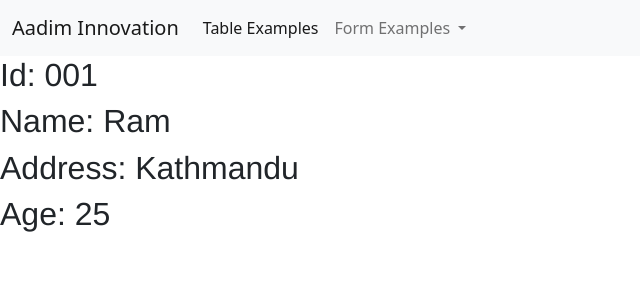
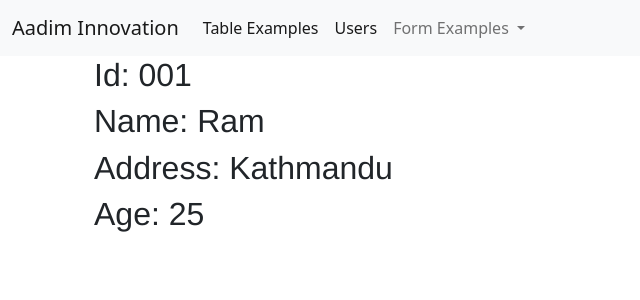
Before and after one commit to paribartankalathoki/basic-angular, an Angular app: page /home/detail-view/1 in a window 1280 px wide. Shown: the top 300 px of the page, without its empty margins (0-640 px from the left). Built offline with nearby package versions, Linux system fonts and the light colour scheme.

Commit message:
refactor routes and modification

```diff
--- a/src/app/detailview/detailview.component.html
+++ b/src/app/detailview/detailview.component.html
@@ -1,7 +1,13 @@
-<h2>Id: {{userDetails.id}}</h2>
+<div class="container">
+  <div class="row">
+    <div class="col-sm-12">
+      <h2>Id: {{ userDetails.id }}</h2>
 
-<h2>Name: {{userDetails.name}}</h2>
+      <h2>Name: {{ userDetails.name }}</h2>
 
-<h2>Address: {{userDetails.address}}</h2>
+      <h2>Address: {{ userDetails.address }}</h2>
 
-<h2>Age: {{userDetails.age}}</h2>
+      <h2>Age: {{ userDetails.age }}</h2>
+    </div>
+  </div>
+</div>
--- a/src/app/home/home.component.html
+++ b/src/app/home/home.component.html
@@ -9,6 +9,9 @@
         <ul class="navbar-nav me-auto mb-2 mb-lg-0">
           <li class="nav-item">
             <a class="nav-link active" aria-current="page" href="javascript:void(0)" routerLink="/home">Table Examples</a>
+          </li>
+          <li class="nav-item">
+            <a class="nav-link active" aria-current="page" href="javascript:void(0)" routerLink="/home/users">Users</a>
           </li>
           <li class="nav-item dropdown">
             <a class="nav-link dropdown-toggle" href="javascript:void(0);" id="navbarDropdown" role="button" data-bs-toggle="dropdown" aria-expanded="false">
--- a/src/app/table/table.component.html
+++ b/src/app/table/table.component.html
@@ -1,3 +1,4 @@
+<div class="container">
     <table class="table table-striped">
         <thead>
           <tr>
@@ -28,3 +29,5 @@
           </tr>
         </tbody>
       </table>
+
+</div>
```
Also changed, not shown: src/app/app-routing.module.ts (+20 -0 lines), src/app/app.module.ts (+12 -9 lines). Lines whose indentation alone changed are shown as unchanged.
